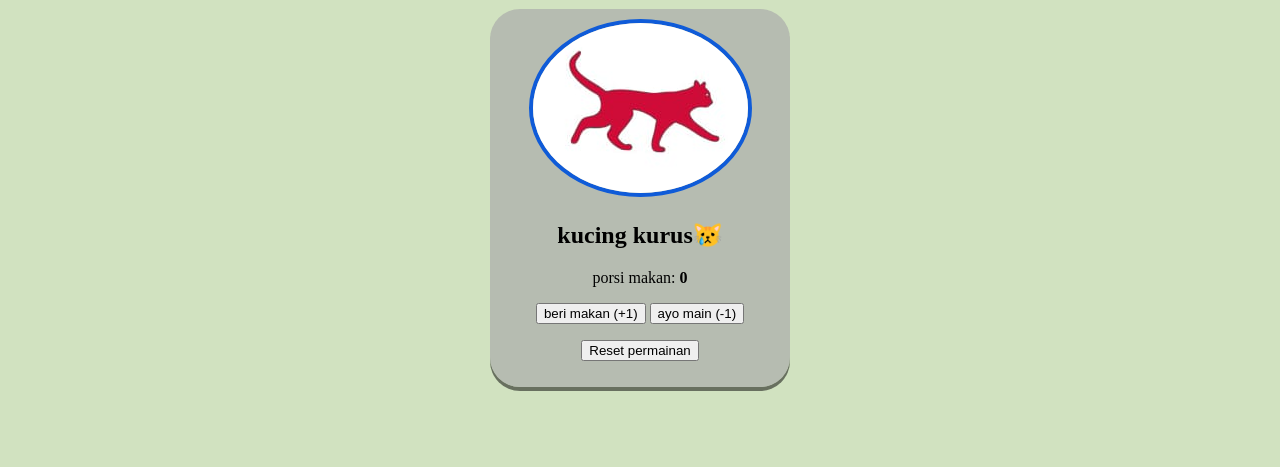
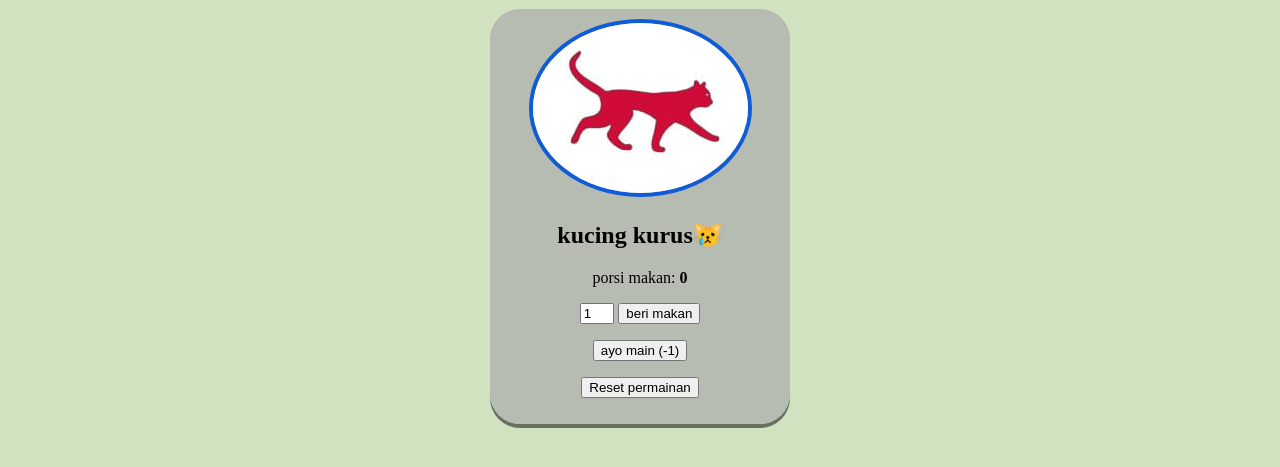
Before and after one commit to sm4213858-prog/Latihan2, a plain HTML site: page minigame.html in a window 1280 px wide. Shown: the part 133-600 px from the top of the page. Drawn offline with Linux system fonts and the light colour scheme.

Commit message:
menambah fitur porsi makan custom

```diff
--- a/minigame.html
+++ b/minigame.html
@@ -20,11 +20,14 @@
 
   <!--area game -->
   <div class="kartu-profil">
-    <img id="foto-kucing"src="kucing1.jpg" alt="" />
+    <img id="foto-kucing" src="kucing1.jpg" alt="" />
     <h2 id="status-kucing">kucing kurus😿</h2>
     <p>porsi makan: <b id="teks-porsi">0</b></p>
 
-    <button onclick="beriMakan()">beri makan (+1)</button>
+    <p>
+      <input type="number" id="input-makanan" value="1">
+      <button onclick="beriMakan()">beri makan</button>
+    </p>
     <button onclick="ajakMain()">ayo main (-1)</button>
 
     <p>
--- a/minigame.js
+++ b/minigame.js
@@ -3,8 +3,14 @@
 let porsi = 0
 
 function beriMakan() {
-  // Tambah porsi makan +1
-  porsi = porsi + 1
+  // 1. ambil teks dari input angka kotak teks
+   let teksinput =document.getElementById('input-makanan').value
+
+  // 2. ubah string menjadi angka
+  let jumlahMakanan = Number(teksinput)
+
+  // 3. operasi penjumlahan angka
+  porsi = porsi + jumlahMakanan
 
   updateTampilan()
 }
--- a/style.css
+++ b/style.css
@@ -103,3 +103,7 @@
     padding: 0px;
     line-height: 0,5;
   }
+
+  #input-makanan{
+    width: 2em;
+  }
```
